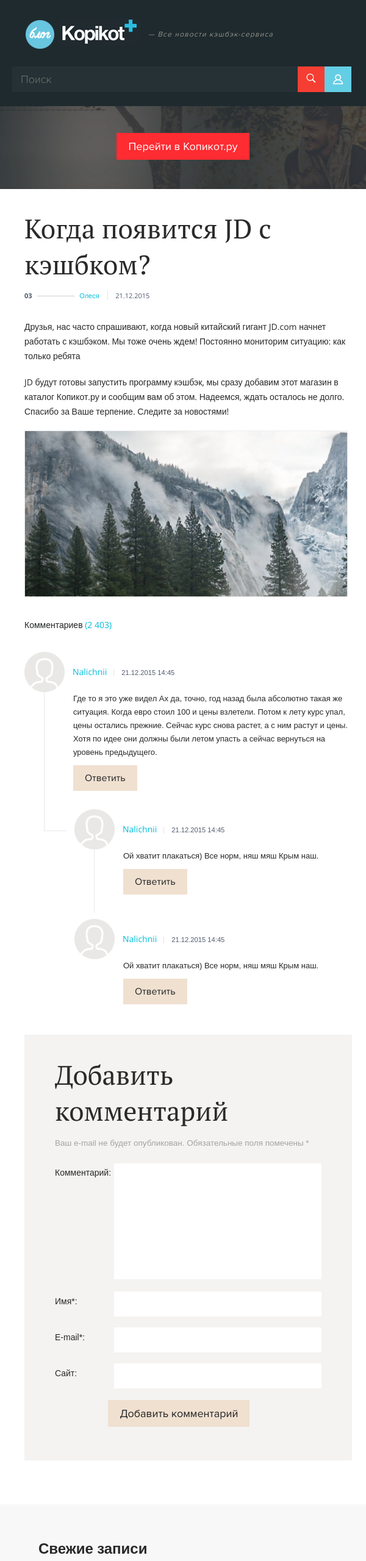
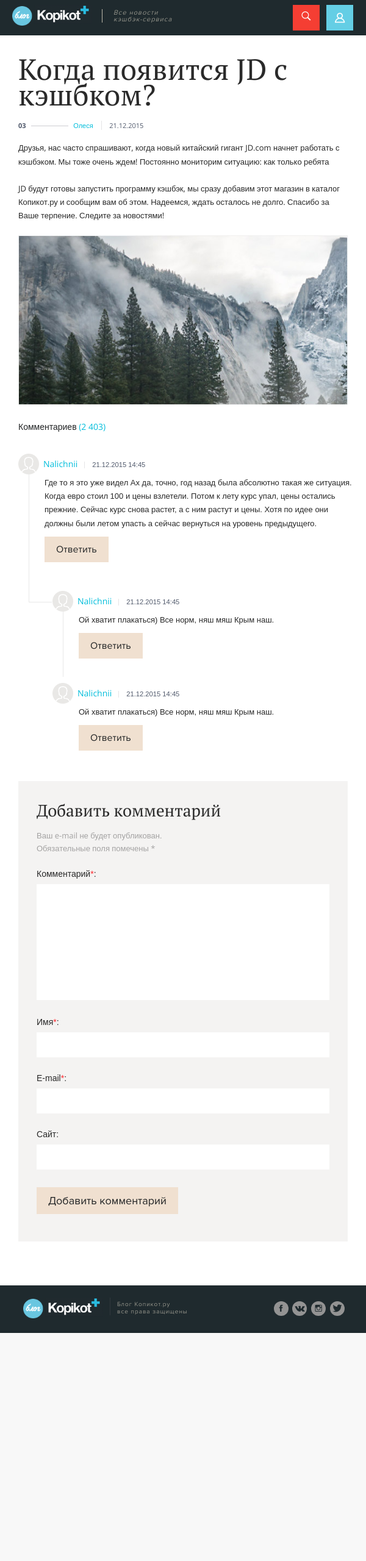
Before and after one commit to kkambucha/kopikot, a website: page src/post.html in a window 600 px wide. Shown: the top 2560 px of the page at 61% size. After the commit the page ends 2186 px from the top, so only its background shows below. Drawn offline with nearby package versions, Linux system fonts and the light colour scheme; files that its build step writes are made by us from their sources; files whose address does not match are found by name; a web font is replaced by a local one.

Commit message:
Доделки

```diff
--- a/src/css/partials/media.scss
+++ b/src/css/partials/media.scss
@@ -1,19 +1,57 @@
 /* ----------------------------- MOBILE --------------------------- */
-@media screen and (max-width:479px) {
+// @media screen and (max-width:479px) {
+// 	.l-centercol, .l-rightcol { width: 100%; }
+// 	.l-container--content { padding: 0; }
+// }
+
+/* ----------------------------- TABLET --------------------------- */
+@media screen and (min-width:0px) and (max-width:720px) {
+	.no-mobile { display: none; }
 	.l-centercol, .l-rightcol { width: 100%; }
 	.l-container--content { padding: 0; }
-}
-
-/* ----------------------------- TABLET --------------------------- */
-@media screen and (min-width:480px) and (max-width:959px) {
-	.l-centercol, .l-rightcol { width: 100%; }
-	.l-container--content { padding: 0; }
+	.b-logo img { width: 131px; }
+	.b-logo__href { width: 131px; height: auto; }
+	.b-logo--footer .b-logo__text { width: auto !important; margin: 0 !important; padding: 5px 0 0 11px !important; font-size: 1em; }
+	.b-social { width: auto !important; margin: 0 !important; float: right !important; padding-right: 15px; padding-top: 26px !important; }
+	.b-social__btn { margin-left: 4px; }
+	footer { height: 78px !important; margin-top: -78px !important; }
+	header { padding: 8px 0 0 0; }
+	.l-empty { height: 78px !important; }
+	.b-logo--footer { padding-top: 20px !important; margin-left: 18px !important; }
+	.b-find-form__input-wrapper { display: none; }
+	.b-logo { margin-left: 0; }
+	.b-logo__text { width: 117px !important; height: auto; line-height: 1em; font-size: 1.1em; border-left: 1px solid #bcb8aa; margin-left: 5px; margin-top: 7px; padding: 0 0 0 18px; font-style: italic; }
+	.b-find-form { width: 100px !important; float: right !important; margin: 0; padding: 0; }
+	.b-find-form .btn-inline { display: inline-block; }
+	.btn-inline--user { margin-left: 11px; }
+	.l-goto { display: none; }
+	.l-logo-place { padding: 0 0 8px 0; }
+	.b-post__head { line-height: 0.88em; padding: 0 100px 0 0; font-size: 4.8em; margin: 0 0 22px 0; }
+	.b-post { padding-top: 34px; }
+	.l-centercol { padding-left: 30px; }
+	.b-post__info { margin-bottom: 18px; }
+	.b-post__text { font-size: 1.3em; margin-bottom: 6px; }
+	.b-post__text p { margin-bottom: 1.7em; }
+	.b-comments__ava { width: 34px; height: 34px; }
+	.b-comments__header { line-height: 34px; }
+	.b-comments__author { margin: 0 7px 0 4px; }
+	.b-comments__content { padding-left: 43px; }
+	.b-comments__item--has-answer .b-comments__content { background-position: 17px 70px; }
+	.b-comments__text { padding-top: 3px; }
+	.b-comments__item--has-answer .b-comments__item:nth-child(3) { background-position: 17px top; padding-top: 17px; }
+	.b-comments__item--has-answer .b-comments__item { padding-left: 56px; }
+	.b-form { padding: 30px 30px 45px 30px !important; margin-right: 30px; }
+	.b-form__header { font-size: 2.72em !important; }
+	.b-form__text { width: 60%; font-size: 1.3em; margin: 1em 0 0.5em 0; line-height: 1.6em; }
+	.b-form__elements, .b-form__row, .b-form__label, .b-form__input { display: block; }
+	.b-form__button { padding-left: 0; margin: 2em 0 0 0; }
 }
 
 
 /* ----------------------------- DESKTOP --------------------------- */
-@media screen and (min-width:960px) {
-
+@media screen and (max-width:1000px) {
+	.b-form { padding: 36px 40px 45px 50px; }
+	.b-form__header { font-size: 4.3em; }
 }
 
 
@@ -26,7 +64,7 @@
 	.b-find-form { float: left; width: 100%; margin-top: 20px; }
 }
 
-@media screen and (max-width:510px) {
+@media screen and (max-width:720px) {
 	.b-logo__text { width: 100%; }
 	.b-find-form { margin-top: 0; }
 }
--- a/src/css/partials/style.scss
+++ b/src/css/partials/style.scss
@@ -179,7 +179,7 @@
     &__text p { margin: 0; display: inline-block;  }
 }
 .b-aside-menu { font-family: $opensans; margin-bottom: 40px;
-    &__head { font-weight: $semibold; font-size: 2.4em; color: #282828; }
+    &__head { font-weight: $regular; font-size: 2.4em; color: #282828; }
     &__href { color: #1f2a2e; text-decoration: none; }
     &__href:hover { text-decoration: underline; }
     &__list { color: #64cee5; font-size: 1.4em; margin-left: -38px; margin-bottom: 20px; }
@@ -206,10 +206,10 @@
     .b-comments__item:nth-child(3) { background: transparent url('../img/under-comment-back.png') 32px top no-repeat; }
     .b-comments__item:last-child .b-comments__content { background: none; }
 }
-.b-form { background: #f4f3f2; padding: 36px 50px 45px 50px; margin-right: 23px; margin-bottom: 72px;
+.b-form { background: #f4f3f2;     padding: 36px 45px 45px 50px; margin-right: 23px; margin-bottom: 72px;
     &__form {  }
     &__header { font-family: $ptserif; font-size: 4.4em; color: #2a2a2a; font-weight: $regular; margin: 0; }
-    &__text { color: #a3a2a2; font-size: 1.35em; margin: 1.2em 0 1.2em 0; }
+    &__text { color: #a3a2a2; font-size: 1.35em; margin: 1.2em 0 1.2em 0; font-family: $opensans; }
     &__elements { display: table; width: 100%; }
     &__row { display: table-row; }
     &__label { display: table-cell; vertical-align: top; color: #282828; font-size: 1.4em; width: 20%; padding-top: 1.2em; padding-right: 5px; }
@@ -218,7 +218,7 @@
     &__input textarea { resize: none; height: 190px; }
     &__button { padding-left: 20%; margin: 1em 0; }
     .error { font-size: 1.3em; margin-bottom: 0.5em; display: block; color: #ff2d33; }
-    input.error { border: 1px solid #ff2d33; color: #282828; }
+    input.error, textarea.error { border: 1px solid #ff2d33; color: #282828; }
 }
 /*-----------------------------------HOLDERS----------------------------------*/
 
@@ -226,6 +226,7 @@
 /*-----------------------------------HELPERS----------------------------------*/
 .bordered { border:1px solid red; }
 .h-background { background: #fff; }
+.red { color: #ff2c32; }
 
 /*
 fonts
--- a/src/post.html
+++ b/src/post.html
@@ -2,6 +2,7 @@
 <html>
 <head>
 	<meta http-equiv="Content-Type" content="text/html;charset=UTF-8" />
+	<meta name="viewport" content="width=device-width, initial-scale=1">
 	<link type="text/css" rel="stylesheet" href="css/main.css" />
     <!--[if lt IE 9]>
     <script src="http://html5shiv.googlecode.com/svn/trunk/html5.js"></script>
@@ -101,19 +102,19 @@
 
 						<div class="b-form__elements">
 							<div class="b-form__row">
-								<label for="comment_text" class="b-form__label">Комментарий:</label>
+								<label for="comment_text" class="b-form__label">Комментарий<span class="red">*</span>:</label>
 								<div class="b-form__input">
-									<textarea name="comment_text" id="" cols="30" rows="10"></textarea>
+									<textarea name="comment_text" id="" cols="30" rows="10" required></textarea>
 								</div>
 							</div>
 							<div class="b-form__row">
-								<label for="name" class="b-form__label">Имя*:</label>
+								<label for="name" class="b-form__label">Имя<span class="red">*</span>:</label>
 								<div class="b-form__input">
 									<input type="text" name="name" required>
 								</div>
 							</div>
 							<div class="b-form__row">
-								<label for="email" class="b-form__label">E-mail*:</label>
+								<label for="email" class="b-form__label">E-mail<span class="red">*</span>:</label>
 								<div class="b-form__input">
 									<input type="text" name="email" required>
 								</div>
@@ -134,7 +135,7 @@
 
 			</div>
 
-			<div class="l-rightcol">
+			<div class="l-rightcol no-mobile">
 				<div class="b-aside-menu">
 					<h4 class="b-aside-menu__head">Свежие записи</h4>
 					<ul class="b-aside-menu__list">
--- a/src/template/header.html
+++ b/src/template/header.html
@@ -4,7 +4,7 @@
 		<div class="l-container">
 			<div class="b-logo">
 				<a href="#" title="Блог Kopikot" class="b-logo__href"><img src="img/logo.png" alt="Блог Kopikot"></a>
-				<p class="b-logo__text">&mdash; Все новости кэшбэк-сервиса</p>
+				<p class="b-logo__text"><span class="no-mobile">&mdash; </span>Все новости кэшбэк-сервиса</p>
 			</div>
 			<div class="b-find-form">
 				<div class="b-find-form__wrapper">
```
Also changed, not shown: src/js/partials/app.js (+23 -1 lines).
